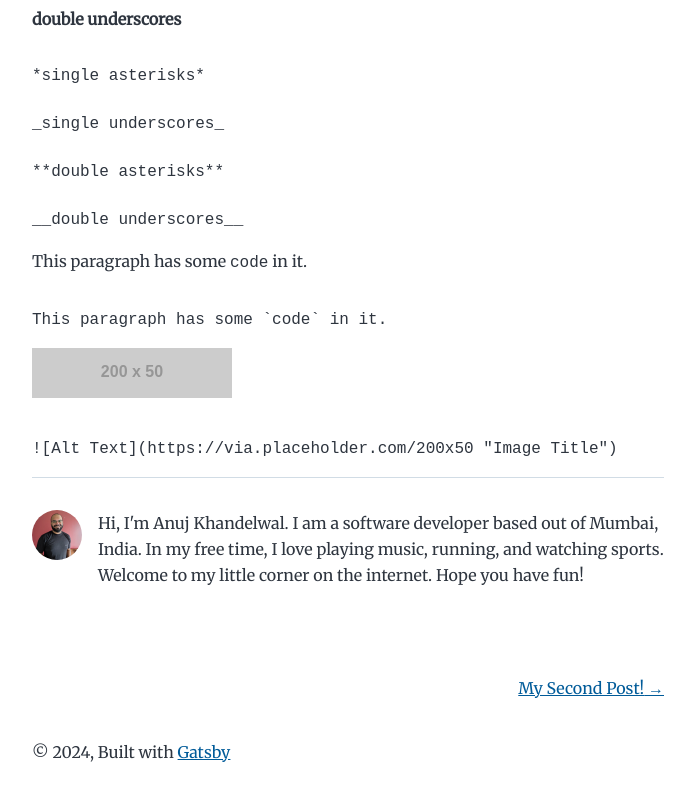
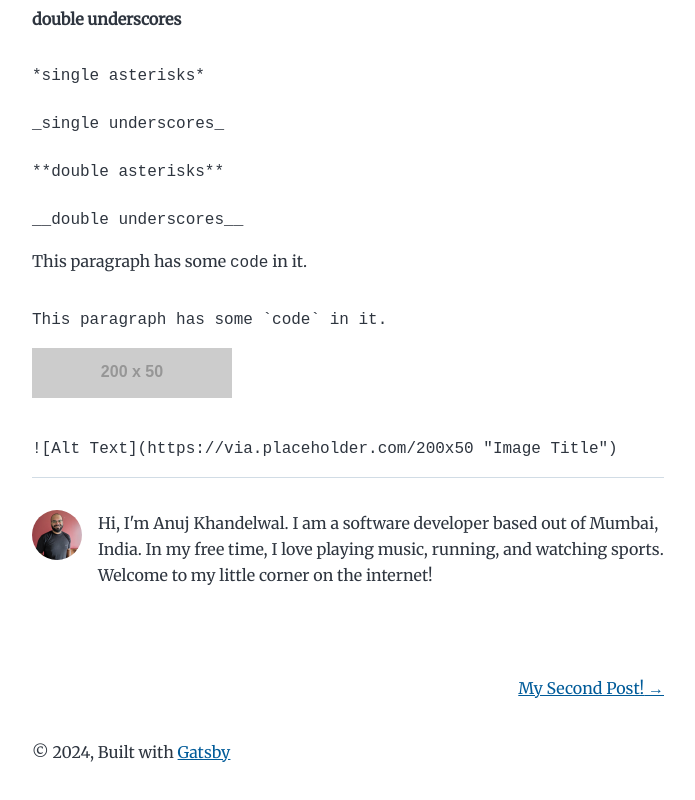
Before and after one commit to anujk14/anujk14.github.io, a Gatsby site: page /hello-world/ in a window 1280 px wide. Shown: the part 7170-7970 px from the top of the page, without its empty margins (292-987 px from the left). Built offline with nearby package versions, Linux system fonts and the light colour scheme; Gatsby itself is replaced by a stand-in of ours; some packages are replaced by stand-ins of ours; code samples lack their colours; placeholder pictures from the web are drawn by us.

Commit message:
Remove new line in summary, and  Twitter code

```diff
--- a/gatsby-config.js
+++ b/gatsby-config.js
@@ -12,8 +12,7 @@ module.exports = {
     title: `Anuj Khandelwal`,
     author: {
       name: `Anuj Khandelwal`,
-      summary: `I am a software developer based out of Mumbai, India.
-      In my free time, I love playing music, running, and watching sports. Welcome to my little corner on the internet. Hope you have fun!`,
+      summary: `I am a software developer based out of Mumbai, India. In my free time, I love playing music, running, and watching sports. Welcome to my little corner on the internet!`,
     },
     description: `Personal website of Anuj Khandelwal. Place for blogs and discussions related to software development, music, running, and life`,
     siteUrl: `https://www.anujkhandelwal.com/`,
```
Also changed, not shown: src/components/seo.js (+0 -7 lines).
